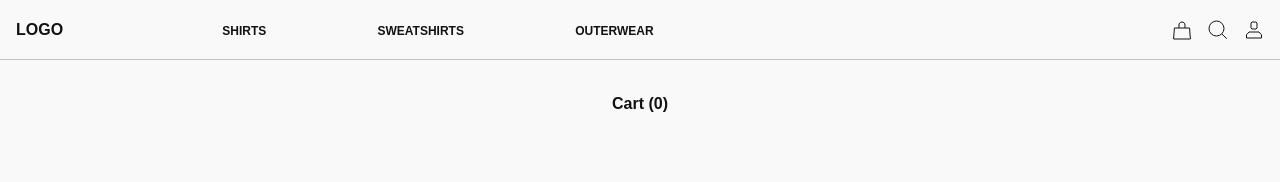
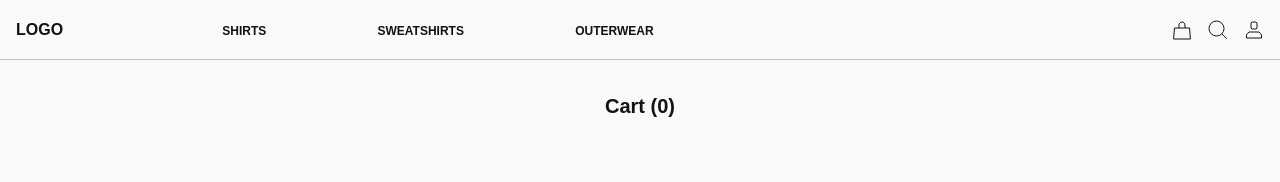
Before and after one commit to duncanmatt/ecomm_next, a Next.js app: page /Cart in a window 1280 px wide. Shown: the top 182 px of the page. Built offline with nearby package versions, Linux system fonts and the light colour scheme.

Commit message:
cart header text size

```diff
--- a/src/pages/Cart.tsx
+++ b/src/pages/Cart.tsx
@@ -18,7 +18,7 @@ const Cart = () => {
 	return (
 		<Layout>
 			<div className='p-2rem'>
-				<h2 className='font-bold text-center'>Cart ({count})</h2>
+				<h2 className='font-bold text-xl text-center'>Cart ({count})</h2>
 				<div className='flex py-1rem '>
 					<ul className='p-1rem '>
 						{items.map((item: CartItem, index: number) => (
```
